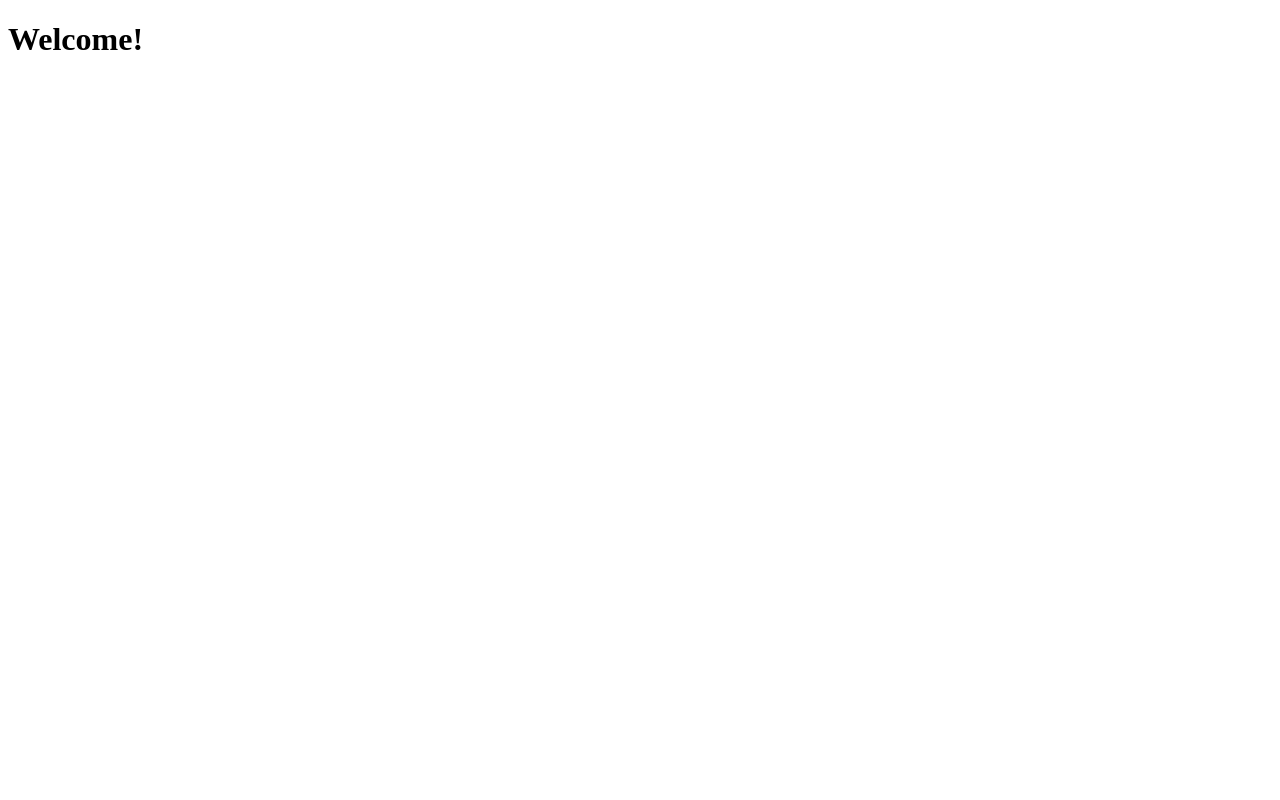
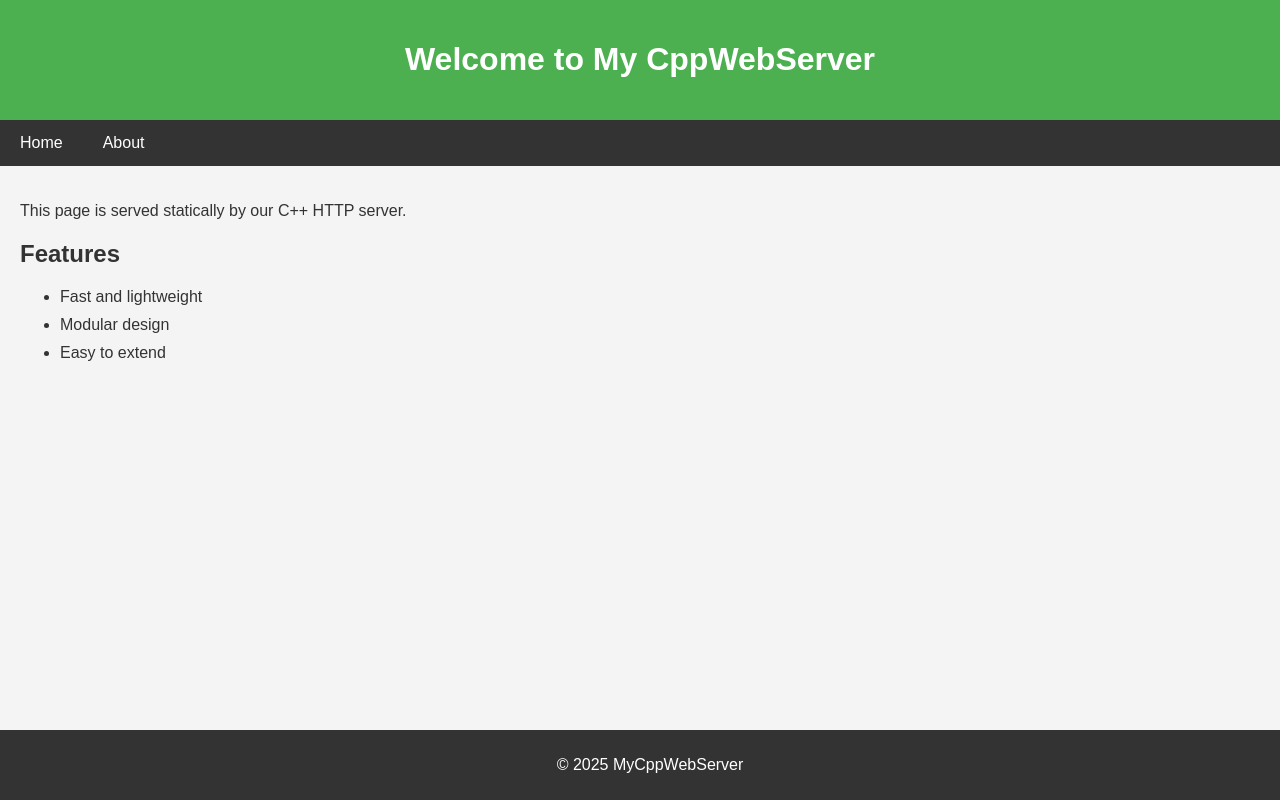
Before and after one commit to togunchan/CppWebServer, a plain HTML site: page public/index.html in a window 1280 px wide. Drawn offline with Linux system fonts and the light colour scheme.

```diff
--- a/public/index.html
+++ b/public/index.html
@@ -1,3 +1,36 @@
 <!-- public/index.html -->
 <!DOCTYPE html>
-<html><body><h1>Welcome!</h1></body></html>
+<html lang="en">
+<head>
+    <meta charset="UTF-8">
+    <title>My CppWebServer Demo</title>
+    <link rel="stylesheet" href="style.css">
+</head>
+<body>
+    <header>
+        <h1>Welcome to My CppWebServer</h1>
+    </header>
+    <nav>
+        <ul>
+            <li><a href="/">Home</a></li>
+            <li><a href="/about.html">About</a></li>
+        </ul>
+    </nav>
+    <main>
+        <section class="intro">
+            <p>This page is served statically by our C++ HTTP server.</p>
+        </section>
+        <section class="features">
+            <h2>Features</h2>
+            <ul>
+                <li>Fast and lightweight</li>
+                <li>Modular design</li>
+                <li>Easy to extend</li>
+            </ul>
+        </section>
+    </main>
+    <footer>
+        <p>&copy; 2025 MyCppWebServer</p>
+    </footer>
+</body>
+</html>
--- /dev/null
+++ b/public/style.css
@@ -0,0 +1,61 @@
+/* public/style.css */
+
+/* Base styles */
+body {
+    font-family: Arial, sans-serif;
+    margin: 0;
+    padding: 0;
+    background-color: #f4f4f4;
+    color: #333;
+}
+
+/* Header */
+header {
+    background-color: #4CAF50;
+    color: white;
+    padding: 20px;
+    text-align: center;
+}
+
+/* Navigation bar */
+nav ul {
+    list-style: none;
+    margin: 0;
+    padding: 0;
+    display: flex;
+    background-color: #333;
+}
+nav li {
+    margin: 0;
+}
+nav a {
+    display: block;
+    color: white;
+    padding: 14px 20px;
+    text-decoration: none;
+}
+nav a:hover {
+    background-color: #575757;
+}
+
+/* Main content */
+main {
+    padding: 20px;
+}
+.intro {
+    margin-bottom: 20px;
+}
+.features li {
+    margin-bottom: 10px;
+}
+
+/* Footer */
+footer {
+    background-color: #333;
+    color: white;
+    text-align: center;
+    padding: 10px;
+    position: fixed;
+    bottom: 0;
+    width: 100%;
+}
```
Also changed, not shown: 2 other files.
